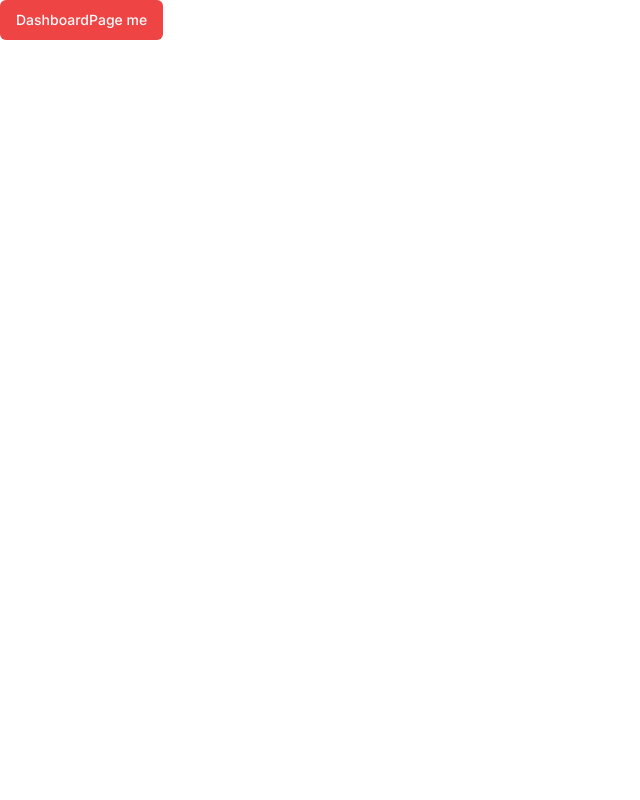
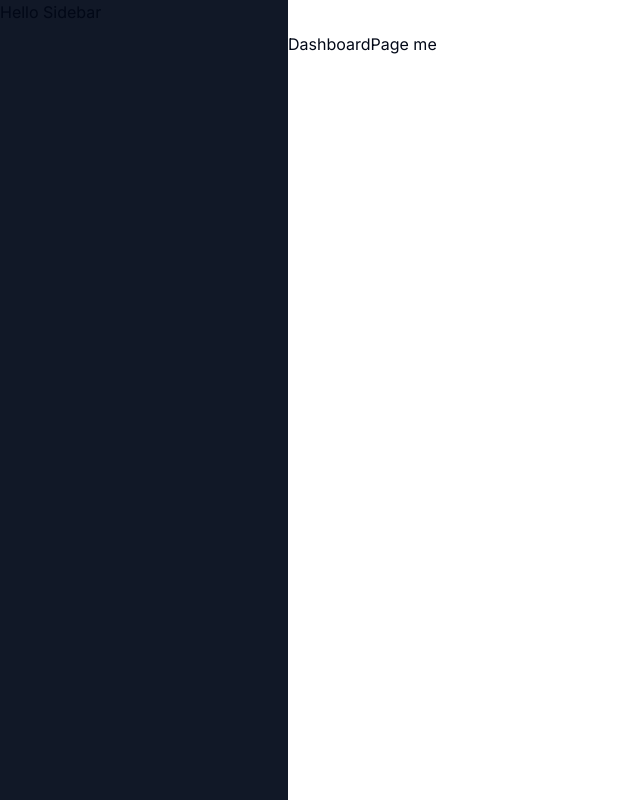
Before and after one commit to dongyuanwai/ai-tools, a Next.js app: page /dashboard in a window 1280 px wide. Shown: the whole page, without its empty margins (0-640 px from the left). Built offline with nearby package versions, Linux system fonts and the light colour scheme.

Commit message:
feat:登录验证

```diff
--- /dev/null
+++ b/app/(auth)/(routes)/layout.tsx
@@ -0,0 +1,13 @@
+import React from 'react'
+
+ const AuthLayout = ({
+    children
+ }:{children:React.ReactNode}) => {
+  return (
+    <div className='h-[100vh] flex justify-center items-center'>
+        {children}
+    </div>
+  )
+}
+
+export default AuthLayout
--- /dev/null
+++ b/app/(auth)/(routes)/sign-in/[[...sign-in]]/page.tsx
@@ -0,0 +1,5 @@
+import { SignIn } from "@clerk/nextjs";
+
+export default function Page() {
+  return <SignIn />;
+}
--- a/app/(dashboard)/(routes)/dashboard/page.tsx
+++ b/app/(dashboard)/(routes)/dashboard/page.tsx
@@ -1,8 +1,9 @@
-import { Button } from "@/components/ui/button";
 
 const DashboardPage =()=> {
   return (
-    <Button variant="destructive">DashboardPage me</Button>
+    <div>
+        <p >DashboardPage me</p>
+    </div>
   )
 }
 
--- /dev/null
+++ b/app/(dashboard)/(routes)/layout.tsx
@@ -0,0 +1,21 @@
+import Navbar from '@/components/navbar'
+import React from 'react'
+
+const DashboardLayout = ({
+    children
+}:{children: React.ReactNode}) => {
+  return (
+    <div className='h-full relative'>
+        <div className='hidden h-full md:flex md:flex-col md:fixed
+        md:w-72 md:inset-y-0 z-[80] bg-gray-900'>
+            <div>Hello Sidebar</div>
+        </div>
+        <main className='md:pl-72'>
+            <Navbar></Navbar>
+            {children}
+        </main>
+    </div>
+  )
+}
+
+export default DashboardLayout
--- a/app/(landing)/page.tsx
+++ b/app/(landing)/page.tsx
@@ -1,7 +1,16 @@
-
+import { Button } from "@/components/ui/button"
+import Link from "next/link"
 function LandingPage() {
   return (
-    <div>LandingPage page</div>
+    <div>
+        <p>LandingPage page</p>
+        <Link href="/sign-in">
+            <Button>sign in</Button>
+        </Link>
+        <Link href="/sign-up">
+            <Button>sign up</Button>
+        </Link>
+    </div>
   )
 }
 
--- /dev/null
+++ b/components/navbar.tsx
@@ -0,0 +1,21 @@
+import React from 'react'
+import { Button } from './ui/button'
+import { Menu } from 'lucide-react'
+import { UserButton } from "@clerk/nextjs";
+
+const Navbar = () => {
+  return (
+    <div className='flex items-center p-4'>
+        <Button variant="ghost" size="icon"
+        className='md:hidden'>
+            <Menu />
+        </Button>
+        <div className='flex w-full justify-end '>
+            <UserButton afterSignOutUrl="/"/>
+        </div>
+
+    </div>
+  )
+}
+
+export default Navbar
--- a/middleware.ts
+++ b/middleware.ts
@@ -3,7 +3,9 @@ import { authMiddleware } from "@clerk/nextjs";
 // This example protects all routes including api/trpc routes
 // Please edit this to allow other routes to be public as needed.
 // See https://clerk.com/docs/references/nextjs/auth-middleware for more information about configuring your middleware
-export default authMiddleware({});
+export default authMiddleware({
+    publicRoutes: ["/"]
+});
 
 export const config = {
   matcher: ["/((?!.*\\..*|_next).*)", "/", "/(api|trpc)(.*)"],
```
